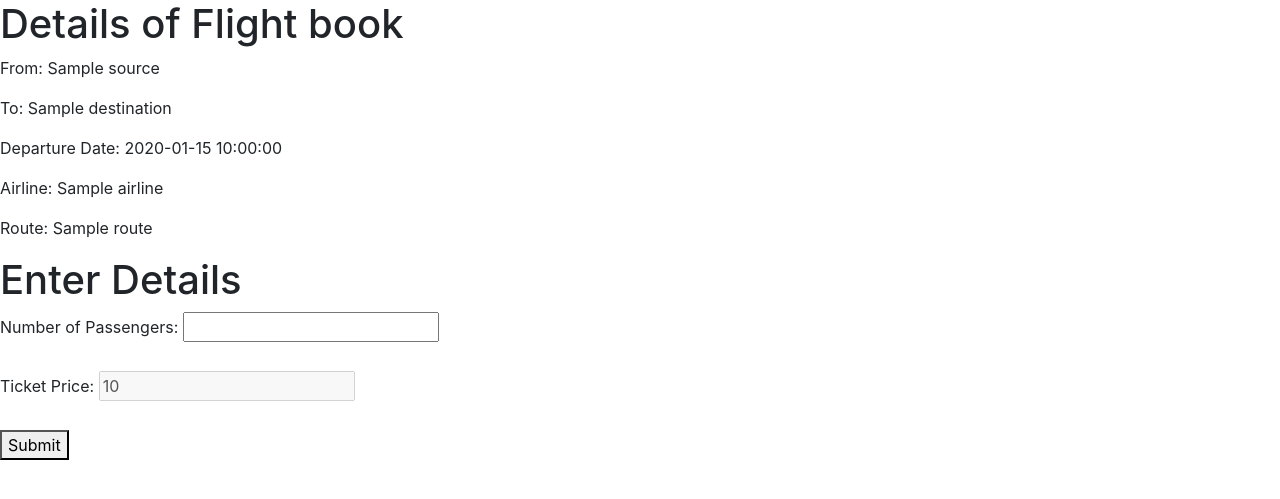
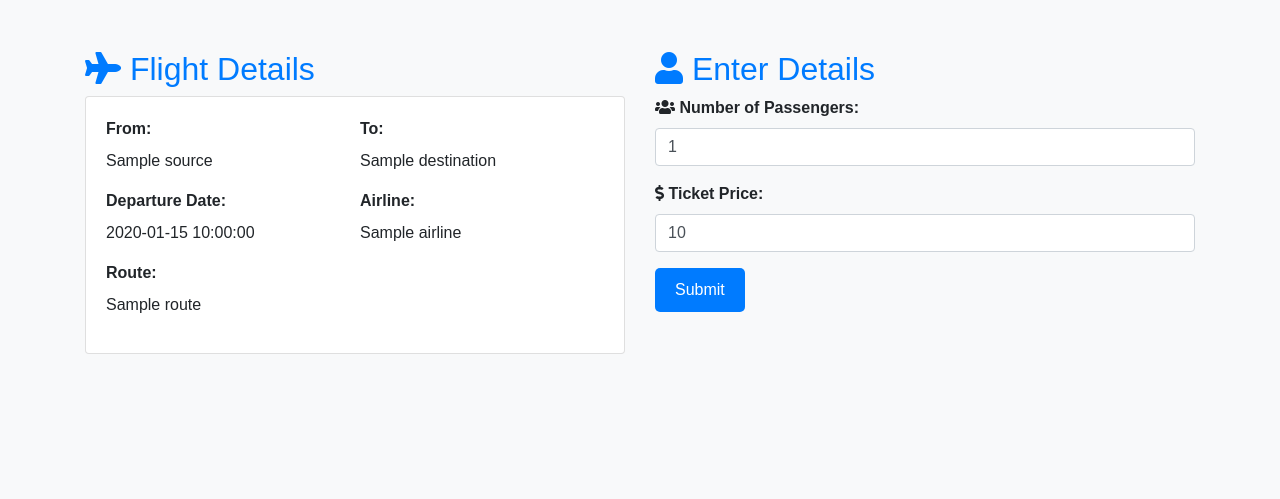
Before and after one commit to rameshMonika/python_db_setup, a Flask app: template website/templates/bookFlights.html in a window 1280 px wide. Shown: the top 499 px of the page. Run offline with Flask 3, Linux system fonts and the light colour scheme; the template is opened without the code that fills it: most values are stand-ins (such as "Sample title", 1, 10 or a date in 2020); some libraries are stand-ins or nearby versions.

Commit message:
commit changes

```diff
--- a/website/templates/bookFlights.html
+++ b/website/templates/bookFlights.html
@@ -4,65 +4,108 @@
 <head>
     <meta charset="UTF-8">
     <meta name="viewport" content="width=device-width, initial-scale=1.0">
-    <title>Input Form</title>
+    <title>Flight Booking Details</title>
     <link rel="stylesheet" href="https://maxcdn.bootstrapcdn.com/bootstrap/4.5.2/css/bootstrap.min.css">
     <!-- Font Awesome -->
     <link rel="stylesheet" href="https://cdnjs.cloudflare.com/ajax/libs/font-awesome/5.15.4/css/all.min.css">
+    <style>
+        body {
+            font-family: Arial, sans-serif;
+            background-color: #f8f9fa;
+        }
+
+        .container {
+            margin-top: 50px;
+        }
+
+        h1,
+        h2 {
+            color: #007bff;
+        }
+
+        label {
+            font-weight: bold;
+        }
+
+        button[type="submit"] {
+            background-color: #007bff;
+            color: #fff;
+            border: none;
+            padding: 10px 20px;
+            border-radius: 5px;
+            cursor: pointer;
+        }
+
+        button[type="submit"]:hover {
+            background-color: #0056b3;
+        }
+    </style>
 </head>
 
 <body>
-    <script>
-        document.addEventListener("DOMContentLoaded", function () {
-            // Get the ticket price from the server-side template variable
-            var ticket_price = "{{ticket_price}}";
-            var source_airport = "{{source}}";
-            var destination_airport = "{{destination}}";
-            var departure_date = "{{departure_date}}";
-            var airline = "{{airline}}";
-            var route = "{{route}}";
+    <div class="container">
+        <div class="row">
+            <div class="col-md-6">
+                <h2><i class="fas fa-plane"></i> Flight Details</h2>
+                <div class="card">
+                    <div class="card-body">
+                        <div class="form-row">
+                            <div class="col">
+                                <div class="form-group">
+                                    <label for="source">From:</label>
+                                    <p id="source">{{ source }}</p>
+                                </div>
+                            </div>
+                            <div class="col">
+                                <div class="form-group">
+                                    <label for="destination">To:</label>
+                                    <p id="destination">{{ destination }}</p>
+                                </div>
+                            </div>
+                        </div>
+                        <div class="form-row">
+                            <div class="col">
+                                <div class="form-group">
+                                    <label for="departure_date">Departure Date:</label>
+                                    <p id="departure_date">{{ departure_date }}</p>
+                                </div>
+                            </div>
+                            <div class="col">
+                                <div class="form-group">
+                                    <label for="airline">Airline:</label>
+                                    <p id="airline">{{ airline }}</p>
+                                </div>
+                            </div>
+                        </div>
+                        <div class="form-group">
+                            <label for="route">Route:</label>
+                            <p id="route">{{ route }}</p>
+                        </div>
+                    </div>
+                </div>
+            </div>
+            <div class="col-md-6">
+                <h2><i class="fas fa-user"></i> Enter Details</h2>
+                <form method="POST" action="/display_vouchers">
+                    <div class="form-group">
+                        <label for="passengers"><i class="fas fa-users"></i> Number of Passengers:</label>
+                        <input type="number" id="passengers" name="passengers" min="1" value="1" required class="form-control">
+                    </div>
+                    <div class="form-group">
+                        <label for="ticket_price"><i class="fas fa-dollar-sign"></i> Ticket Price:</label>
+                        <input type="number" id="ticket_price_value" name="ticket_price" value="{{ ticket_price }}" step="0.01" required class="form-control">
+                    </div>
+                    <input type="hidden" name="source" value="{{ source }}">
+                    <input type="hidden" name="destination" value="{{ destination }}">
+                    <input type="hidden" name="departure_date" value="{{ departure_date }}">
+                    <input type="hidden" name="airline" value="{{ airline }}">
+                    <input type="hidden" name="route" value="{{ route }}">
+                    <button type="submit" class="btn btn-primary"> Submit</button>
+                </form>
+            </div>
+        </div>
+    </div>
 
-            console.log("Ticket price: " + ticket_price);
-            console.log("Source: " + source_airport);
-            console.log("Destination: " + destination_airport);
-            console.log("Departure Date: " + departure_date);
-            console.log("Airline: " + airline);
-            console.log("Route: " + route);
-
-            // Set the value of the ticket_price_value input box
-            var ticketPriceInput = document.getElementById("ticket_price_value");
-            if (ticketPriceInput) {
-
-                ticketPriceInput.value = ticket_price;
-            } else {
-                console.error("Element with id 'ticket_price_value' not found.");
-            }
-        });
-
-
-
-    </script>
-    <h1> Details of Flight book</h1>
-    <p>From: {{ source }}</p>
-    <p>To: {{ destination }}</p>
-    <p>Departure Date: {{ departure_date }}</p>
-    <p>Airline: {{ airline }}</p>
-    <p>Route: {{ route }}</p>
-
-    <h1>Enter Details</h1>
-    <form method="POST" method="POST" action="/display_vouchers">
-        <label for="passengers">Number of Passengers:</label>
-        <input type="number" id="passengers" name="passengers" min="1" required><br><br>
-        <label for="ticket_price">Ticket Price:</label>
-        <input type="number" id="ticket_price_value" name="ticket_price" step="0.01" required disabled><br><br>
-        <input type="hidden" name="source" value="{{ source }}">
-        <input type="hidden" name="destination" value="{{ destination }}">
-        <input type="hidden" name="departure_date" value="{{ departure_date }}">
-        <input type="hidden" name="airline" value="{{ airline }}">
-        <input type="hidden" name="route" value="{{ route }}">
-
-
-        <button type="submit">Submit</button>
-    </form>
     <script src="https://code.jquery.com/jquery-3.2.1.slim.min.js"
         integrity="sha384-KJ3o2DKtIkvYIK3UENzmM7KCkRr/rE9/Qpg6aAZGJwFDMVNA/GpGFF93hXpG5KkN"
         crossorigin="anonymous"></script>
--- a/website/templates/home.html
+++ b/website/templates/home.html
@@ -375,7 +375,7 @@
                                     <input type="hidden" name="route" value="${routeInfo}">
                                     <input type="hidden" name="departure_date" value="${departureDate}">
                                     <input type="hidden" name="ticket_price" value="${route[0][3]}">
-                                    <button type="submit" class="btn btn-primary book-now-btn">Book Now b</button>
+                                    <button type="submit" class="btn btn-primary book-now-btn">Book Now </button>
                                     </form>
 
                                 </div>
```
Also changed, not shown: website/templates/vouchers.html (+48 -64 lines).
